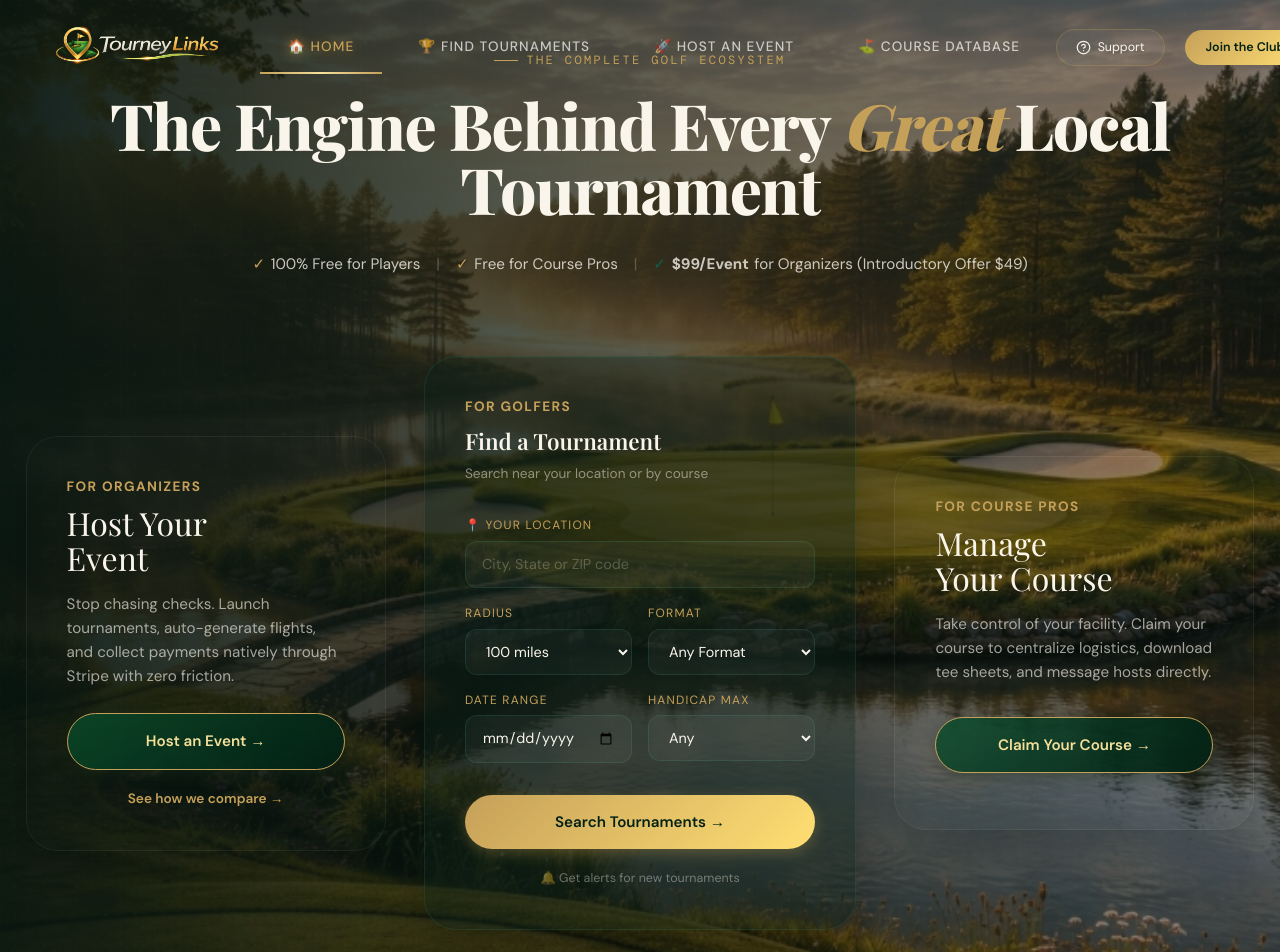
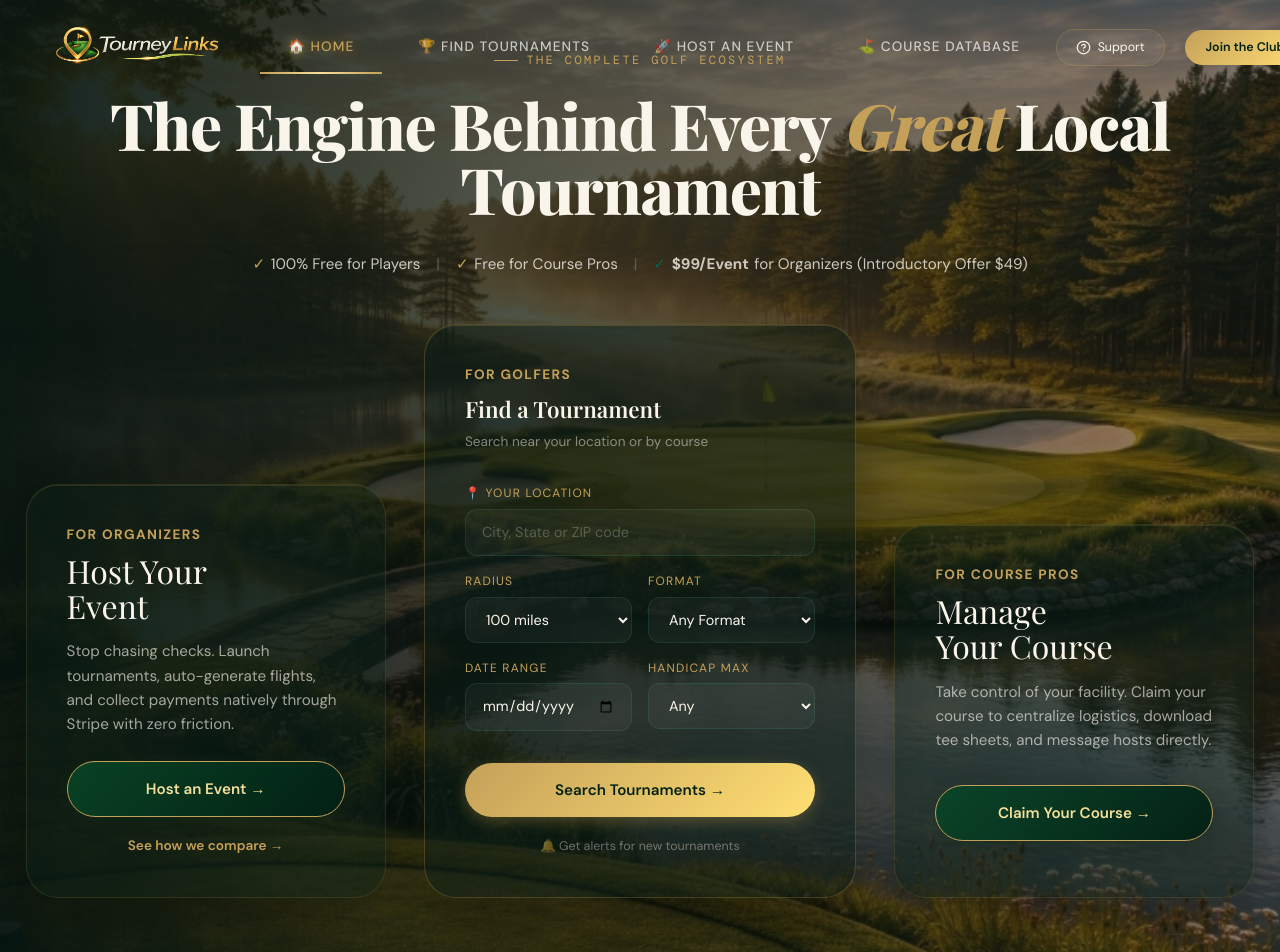
Before and after one commit to mattisaman/tourneylinks, a Next.js app in the folder tourneylinks-web/: page / in a window 1280 px wide. Shown: the top 952 px of the page. Built offline with nearby package versions, Linux system fonts and the light colour scheme; no server answers.

Commit message:
UI: Bottom-aligned hero pillars, stripped vertical padding from search wrapper, and added subtle gold lighting pass to all cards

```diff
--- a/tourneylinks-web/src/app/globals.css
+++ b/tourneylinks-web/src/app/globals.css
@@ -311,25 +311,24 @@ nav {
   width: 100%;
   max-width: 1800px;
   margin: 3rem auto 0;
-  align-items: center;
+  align-items: end;
 }
 .hero-pillar-card {
-  background: var(--glass);
-  border: 1px solid rgba(255,255,255,0.06);
+  background: rgba(12, 31, 23, 0.45);
+  border: 1px solid rgba(201, 168, 76, 0.15);
   border-radius: var(--radius-xl);
   padding: 2.5rem;
-  backdrop-filter: blur(16px);
-  -webkit-backdrop-filter: blur(16px);
+  backdrop-filter: blur(20px);
+  -webkit-backdrop-filter: blur(20px);
   display: flex;
   flex-direction: column;
   text-align: left;
-  box-shadow: 0 12px 40px rgba(0,0,0,0.15);
+  box-shadow: 0 16px 50px rgba(0,0,0,0.3), inset 0 1px 0 rgba(201, 168, 76, 0.15);
   position: relative;
-  overflow: hidden;
-  transition: transform 0.3s ease;
-}
-.hero-pillar-card:hover { transform: translateY(-4px); }
-.hero-search-wrapper { order: 0; padding: 2rem 0; z-index: 10; transition: transform 0.3s ease; }
+  transition: all 0.4s cubic-bezier(0.16, 1, 0.3, 1);
+}
+.hero-pillar-card:hover { transform: translateY(-4px); border-color: rgba(201,168,76,0.3); box-shadow: 0 24px 60px rgba(0,0,0,0.4), inset 0 1px 0 rgba(201, 168, 76, 0.25), 0 0 20px rgba(201,168,76,0.05); }
+.hero-search-wrapper { order: 0; padding: 0; z-index: 10; transition: transform 0.3s ease; }
 .hero-eyebrow {
   display: inline-flex; align-items: center; gap: 0.5rem;
   font-family: var(--font-mono), 'DM Mono', monospace;
@@ -426,14 +425,14 @@ nav {
 
 /* Hero Search Panel */
 .hero-search-panel {
-  background: rgba(12,31,23,0.4); border: 1px solid rgba(78,201,160,0.1);
-  border-radius: var(--radius-xl); padding: 2.5rem; backdrop-filter: blur(20px);
-  box-shadow: 0 24px 60px rgba(0,0,0,0.3), inset 0 1px 0 rgba(78,201,160,0.06);
-  transition: border-color var(--transition);
+  background: rgba(10, 26, 20, 0.55); border: 1px solid rgba(201, 168, 76, 0.25);
+  border-radius: var(--radius-xl); padding: 2.5rem; backdrop-filter: blur(24px);
+  box-shadow: 0 24px 60px rgba(0,0,0,0.4), inset 0 1px 0 rgba(201, 168, 76, 0.2), 0 0 30px rgba(201, 168, 76, 0.05);
+  transition: all var(--transition);
   width: 100%;
   max-width: 100%;
 }
-.hero-search-panel:hover { border-color: rgba(78,201,160,0.2); }
+.hero-search-panel:hover { border-color: rgba(201, 168, 76, 0.4); box-shadow: 0 30px 70px rgba(0,0,0,0.5), inset 0 1px 0 rgba(201, 168, 76, 0.3), 0 0 40px rgba(201, 168, 76, 0.1); }
 .search-panel-title {
   font-family: var(--font-serif), 'Playfair Display', serif;
   font-size: 1.4rem; font-weight: 600; color: var(--cream); margin-bottom: 0.3rem;
```
